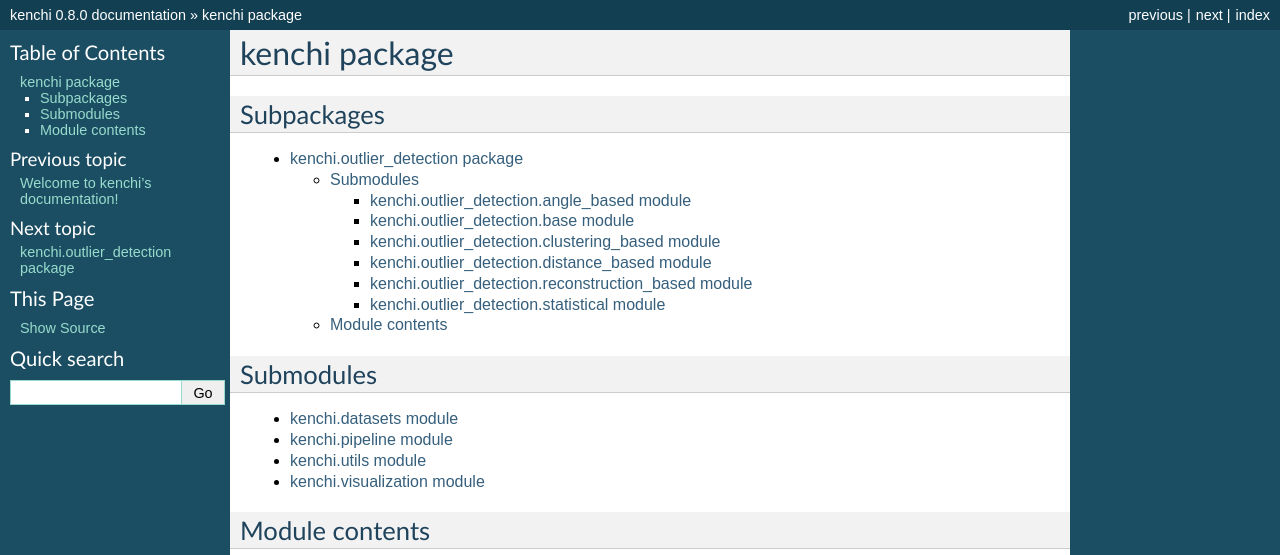
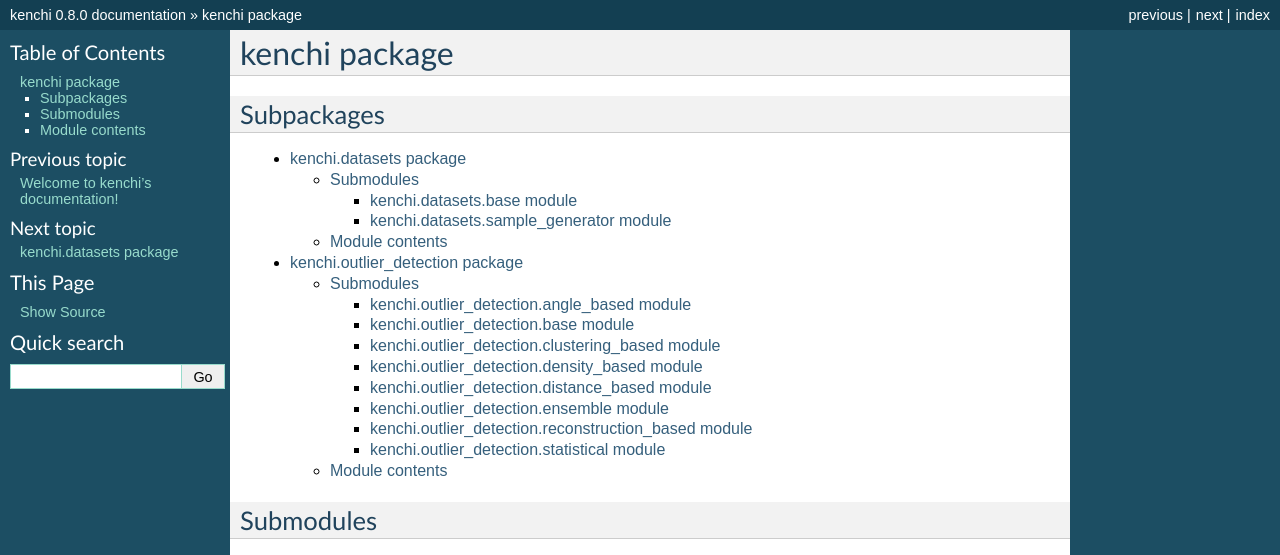
Before and after one commit to Y-oHr-N/kenchi, a Sphinx documentation site: the page built from docs/kenchi.rst, in a window 1280 px wide, cut to the strip 0-555 px from the top of the page. Built offline with Sphinx 7.4.7, drawn with Linux system fonts in a browser that asks for light colours.

Commit message:
update docs

```diff
--- /dev/null
+++ b/docs/kenchi.datasets.base.rst
@@ -0,0 +1,7 @@
+kenchi\.datasets\.base module
+=============================
+
+.. automodule:: kenchi.datasets.base
+    :members:
+    :undoc-members:
+    :show-inheritance:
--- a/docs/kenchi.datasets.rst
+++ b/docs/kenchi.datasets.rst
@@ -1,5 +1,16 @@
-kenchi\.datasets module
-=======================
+kenchi\.datasets package
+========================
+
+Submodules
+----------
+
+.. toctree::
+
+   kenchi.datasets.base
+   kenchi.datasets.sample_generator
+
+Module contents
+---------------
 
 .. automodule:: kenchi.datasets
     :members:
--- /dev/null
+++ b/docs/kenchi.datasets.sample_generator.rst
@@ -0,0 +1,7 @@
+kenchi\.datasets\.sample\_generator module
+==========================================
+
+.. automodule:: kenchi.datasets.sample_generator
+    :members:
+    :undoc-members:
+    :show-inheritance:
--- /dev/null
+++ b/docs/kenchi.outlier_detection.density_based.rst
@@ -0,0 +1,7 @@
+kenchi\.outlier\_detection\.density\_based module
+=================================================
+
+.. automodule:: kenchi.outlier_detection.density_based
+    :members:
+    :undoc-members:
+    :show-inheritance:
--- /dev/null
+++ b/docs/kenchi.outlier_detection.ensemble.rst
@@ -0,0 +1,7 @@
+kenchi\.outlier\_detection\.ensemble module
+===========================================
+
+.. automodule:: kenchi.outlier_detection.ensemble
+    :members:
+    :undoc-members:
+    :show-inheritance:
--- a/docs/kenchi.outlier_detection.rst
+++ b/docs/kenchi.outlier_detection.rst
@@ -9,7 +9,9 @@ Submodules
    kenchi.outlier_detection.angle_based
    kenchi.outlier_detection.base
    kenchi.outlier_detection.clustering_based
+   kenchi.outlier_detection.density_based
    kenchi.outlier_detection.distance_based
+   kenchi.outlier_detection.ensemble
    kenchi.outlier_detection.reconstruction_based
    kenchi.outlier_detection.statistical
 
--- a/docs/kenchi.rst
+++ b/docs/kenchi.rst
@@ -6,6 +6,7 @@ Subpackages
 
 .. toctree::
 
+    kenchi.datasets
     kenchi.outlier_detection
 
 Submodules
@@ -13,9 +14,7 @@ Submodules
 
 .. toctree::
 
-   kenchi.datasets
    kenchi.pipeline
-   kenchi.utils
    kenchi.visualization
 
 Module contents
--- a/docs/kenchi.utils.rst
+++ /dev/null
@@ -1,7 +0,0 @@
-kenchi\.utils module
-====================
-
-.. automodule:: kenchi.utils
-    :members:
-    :undoc-members:
-    :show-inheritance:
```
